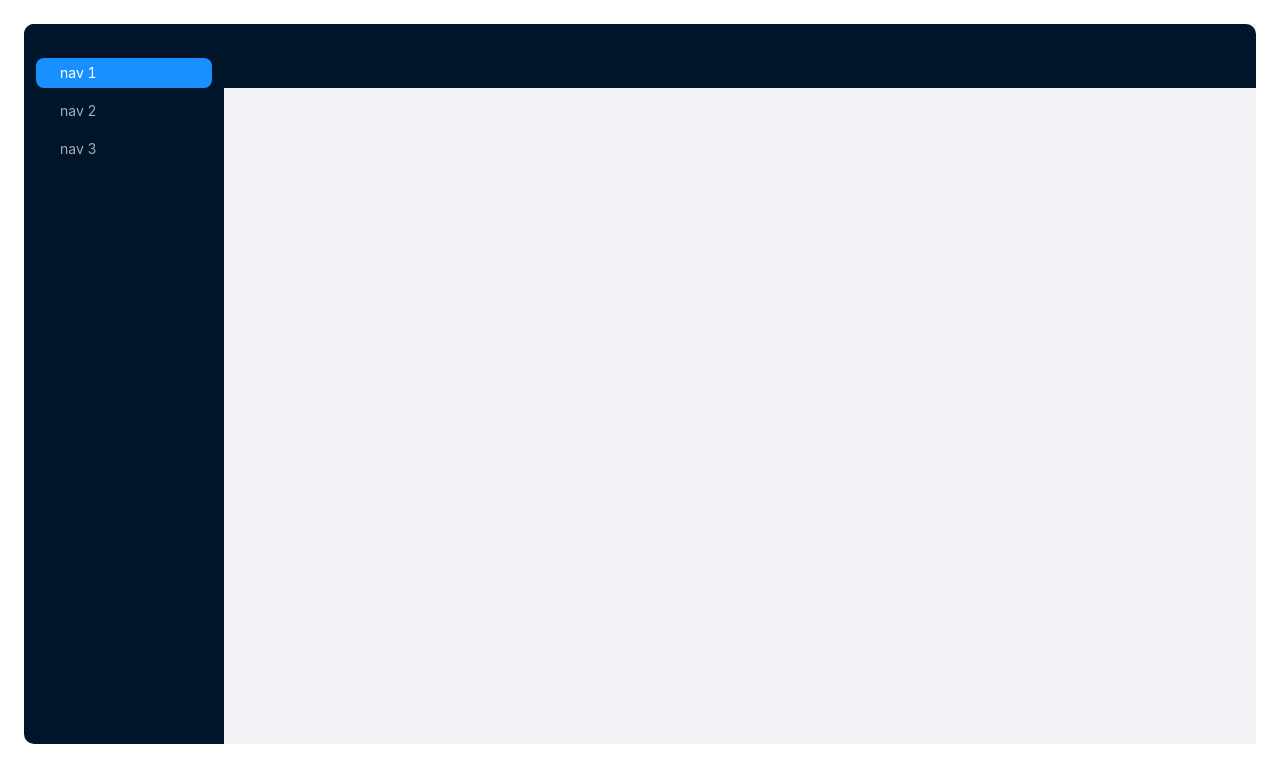
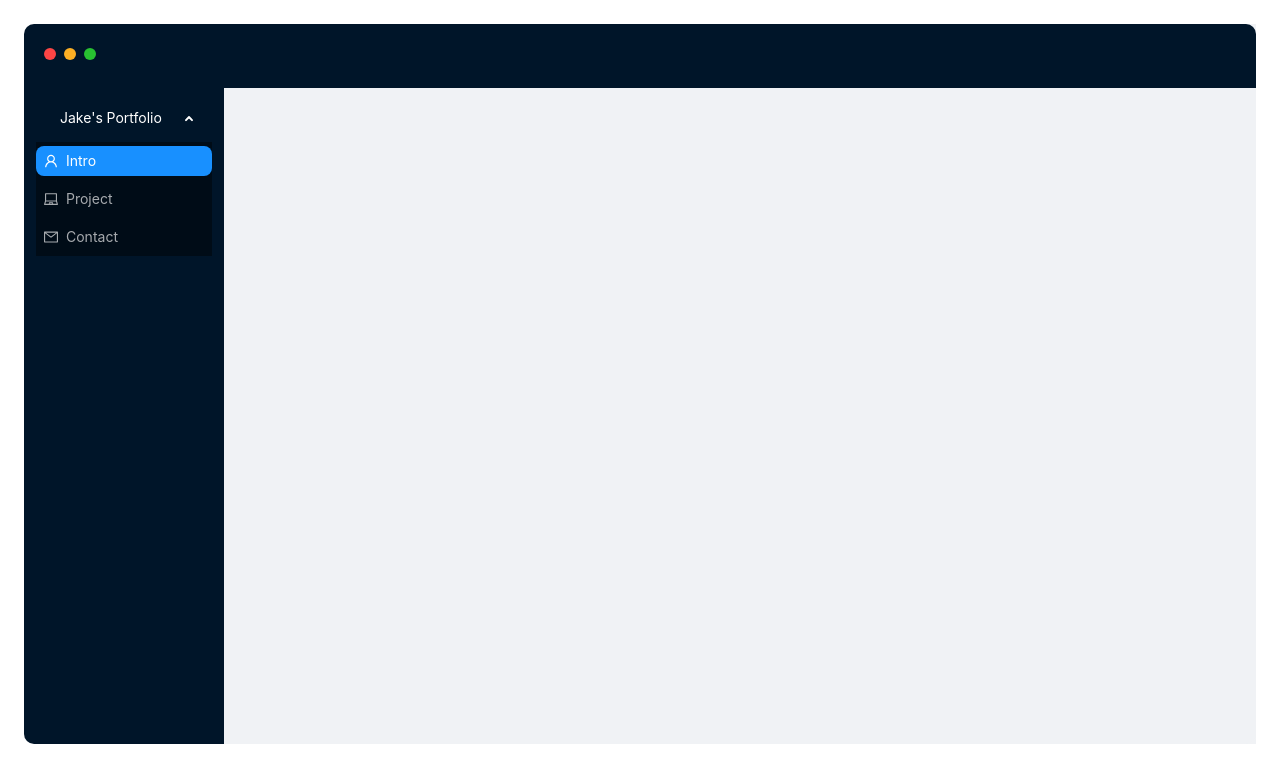
Before and after one commit to Jake-SHJ/jake-shj.github.io, a React (Create React App) app: page / in a window 1280 px wide. Shown: the top 782 px of the page. Built offline with nearby package versions, Linux system fonts and the light colour scheme.

Commit message:
feat: apply sidebar SubMenu, icon / create close button

```diff
--- a/package.json
+++ b/package.json
@@ -3,6 +3,7 @@
   "version": "0.1.0",
   "private": true,
   "dependencies": {
+    "@ant-design/icons": "^4.6.2",
     "@testing-library/jest-dom": "^5.11.4",
     "@testing-library/react": "^11.1.0",
     "@testing-library/user-event": "^12.1.10",
--- a/src/App.tsx
+++ b/src/App.tsx
@@ -1,6 +1,7 @@
 import "antd/dist/antd.css";
 import styled from "styled-components";
-import { Layout, Menu, Card } from "antd";
+import { Layout, Menu, Card, Avatar } from "antd";
+import { UserOutlined, LaptopOutlined, MailOutlined } from "@ant-design/icons";
 const { Header, Sider, Content } = Layout;
 
 const StyledLayout = styled(Layout)`
@@ -12,6 +13,7 @@ const StyledSider = styled(Sider)`
   height: 90vh;
   left: 0;
   border-radius: 10px 0 0 10px;
+  padding: 18px 12px;
 `;
 
 const StyledHeader = styled(Header)`
@@ -24,10 +26,11 @@ const StyledContent = styled(Content)`
 `;
 
 const StyledItem = styled(Menu.Item)`
-  && {
+  &&& {
     height: 30px;
     line-height: 30px;
     border-radius: 8px;
+    padding-left: 8px !important;
   }
 `;
 
@@ -37,16 +40,48 @@ const App = () => {
       <Card style={{ border: 0 }}>
         <StyledLayout>
           <StyledSider>
+            <Avatar
+              size={12}
+              style={{
+                backgroundColor: "rgb(252, 69, 69)",
+                marginLeft: "8px",
+              }}
+            />
+            <Avatar
+              size={12}
+              style={{
+                backgroundColor: "rgb(252, 175, 36)",
+                marginLeft: "8px",
+              }}
+            />
+            <Avatar
+              size={12}
+              style={{
+                backgroundColor: "rgb(40, 193, 49)",
+                marginLeft: "8px",
+              }}
+            />
             <Menu
               theme="dark"
               mode="inline"
               defaultSelectedKeys={["1"]}
-              style={{ padding: "0 12px" }}
+              defaultOpenKeys={["sub"]}
             >
               <div style={{ height: "30px" }}></div>
-              <StyledItem key="1">nav 1</StyledItem>
-              <StyledItem key="2">nav 2</StyledItem>
-              <StyledItem key="3">nav 3</StyledItem>
+              <Menu.SubMenu key="sub" title="Jake's Portfolio">
+                <StyledItem key="1">
+                  <UserOutlined style={{ marginRight: "8px" }} />
+                  Intro
+                </StyledItem>
+                <StyledItem key="2">
+                  <LaptopOutlined style={{ marginRight: "8px" }} />
+                  Project
+                </StyledItem>
+                <StyledItem key="3">
+                  <MailOutlined style={{ marginRight: "8px" }} />
+                  Contact
+                </StyledItem>
+              </Menu.SubMenu>
             </Menu>
           </StyledSider>
           <Layout>
```
Also changed, not shown: 1 other file (tests, documents, lock files or other folders).
